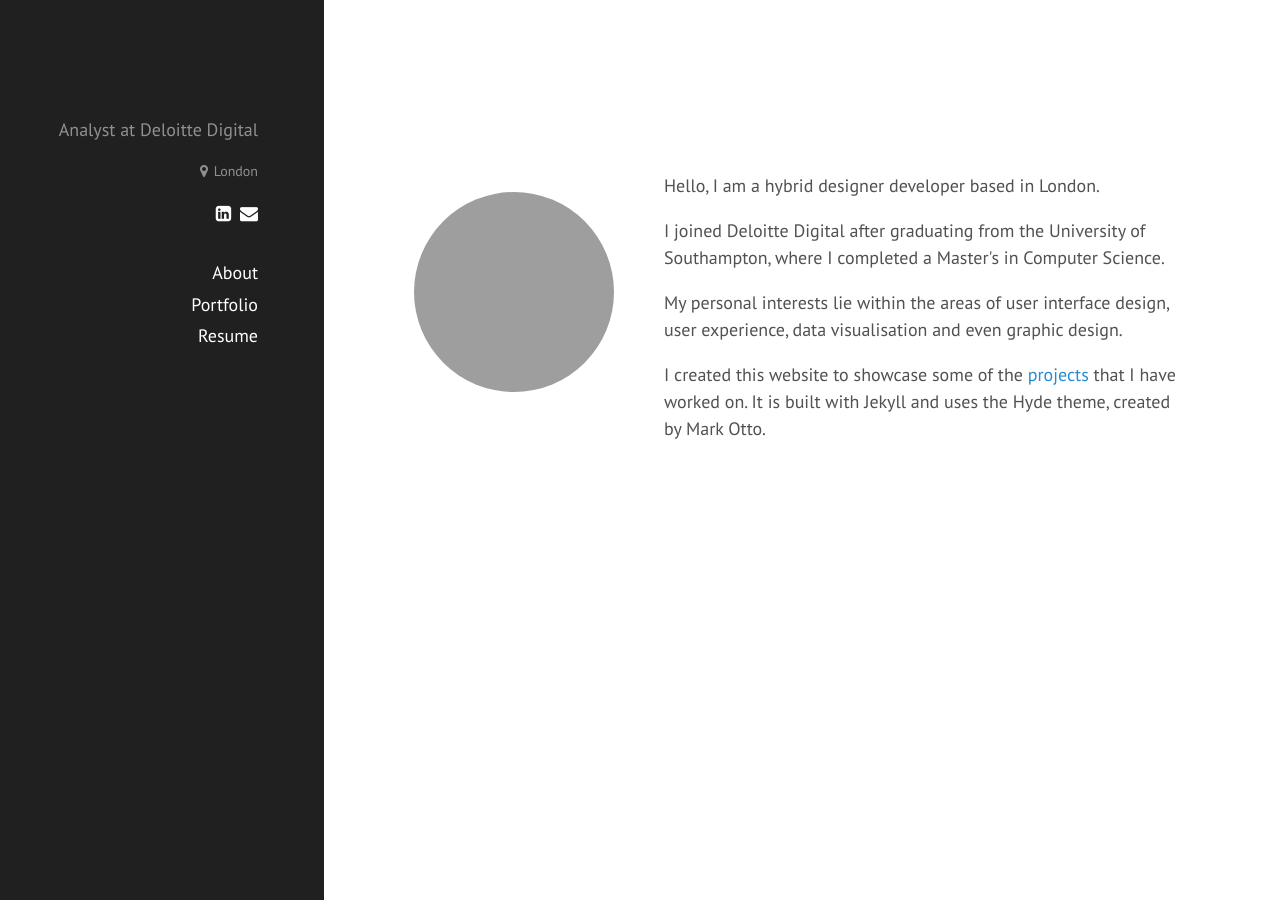
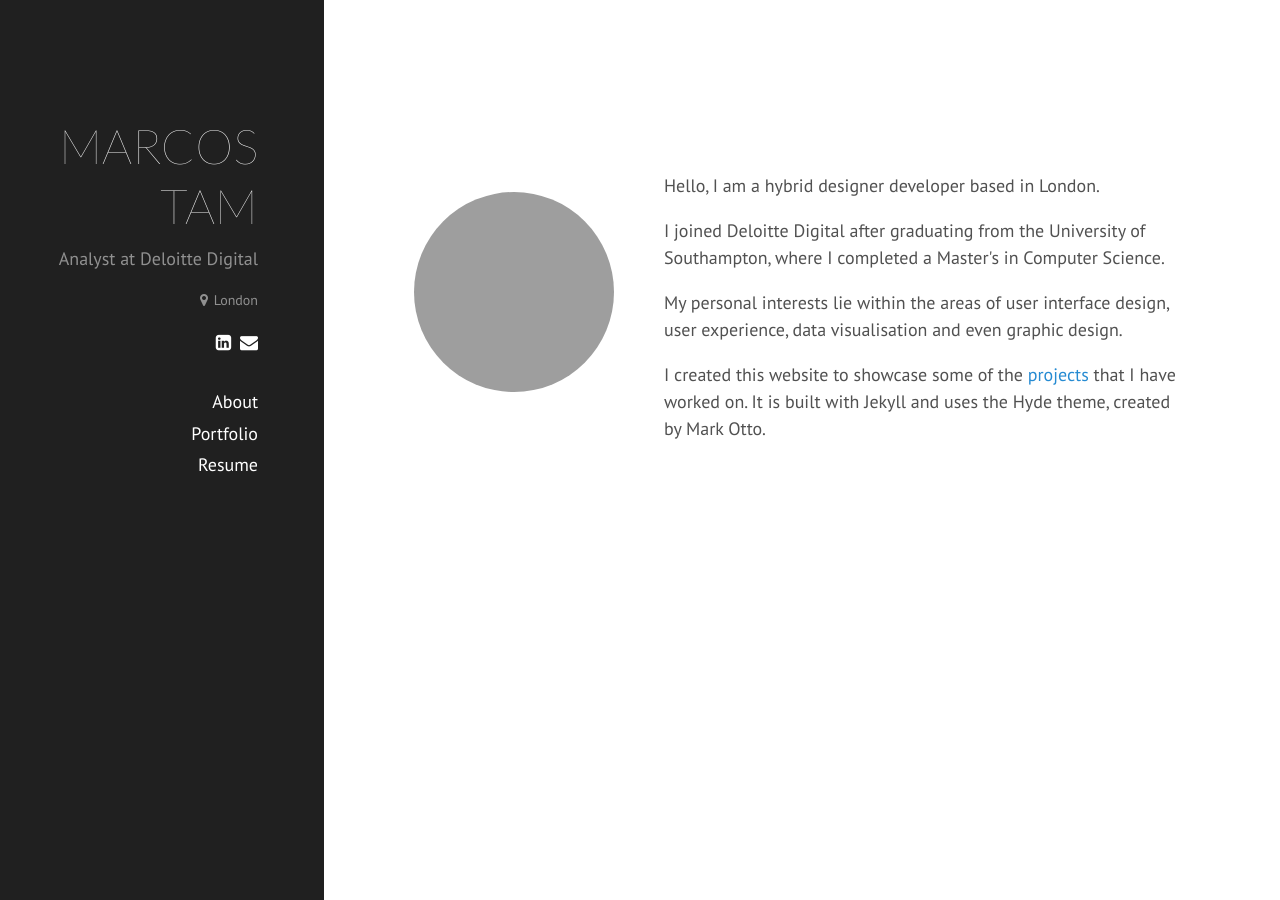
Before and after one commit to marcosss3/marcosss3.github.io, a Jekyll site: the page built from index.html, in a window 1280 px wide. Built offline with Jekyll 4.4.1, drawn with Linux system fonts in a browser that asks for light colours; nearby versions of some CDN libraries; grey boxes are pictures that could not be loaded.

Commit message:
removed baser and added / everywhere

```diff
--- a/_config.yml
+++ b/_config.yml
@@ -10,7 +10,7 @@
 tagline:          'Analyst at Deloitte Digital'
 description:      'Analyst at Deloitte Digital'
 url:
-baseurl:          "/"
+baseurl:          ""
 
 author:
   name:           'Marcos Tam'
--- a/_includes/sidebar.html
+++ b/_includes/sidebar.html
@@ -7,7 +7,7 @@
             <!--<a href="{{ site.baseurl }}">
               {{ site.title }}
             </a>-->
-              {{ site.baseurl }}
+              {{ site.title }}
             </h1>
 
             <p class="lead">{{ site.description }}</p>
```
